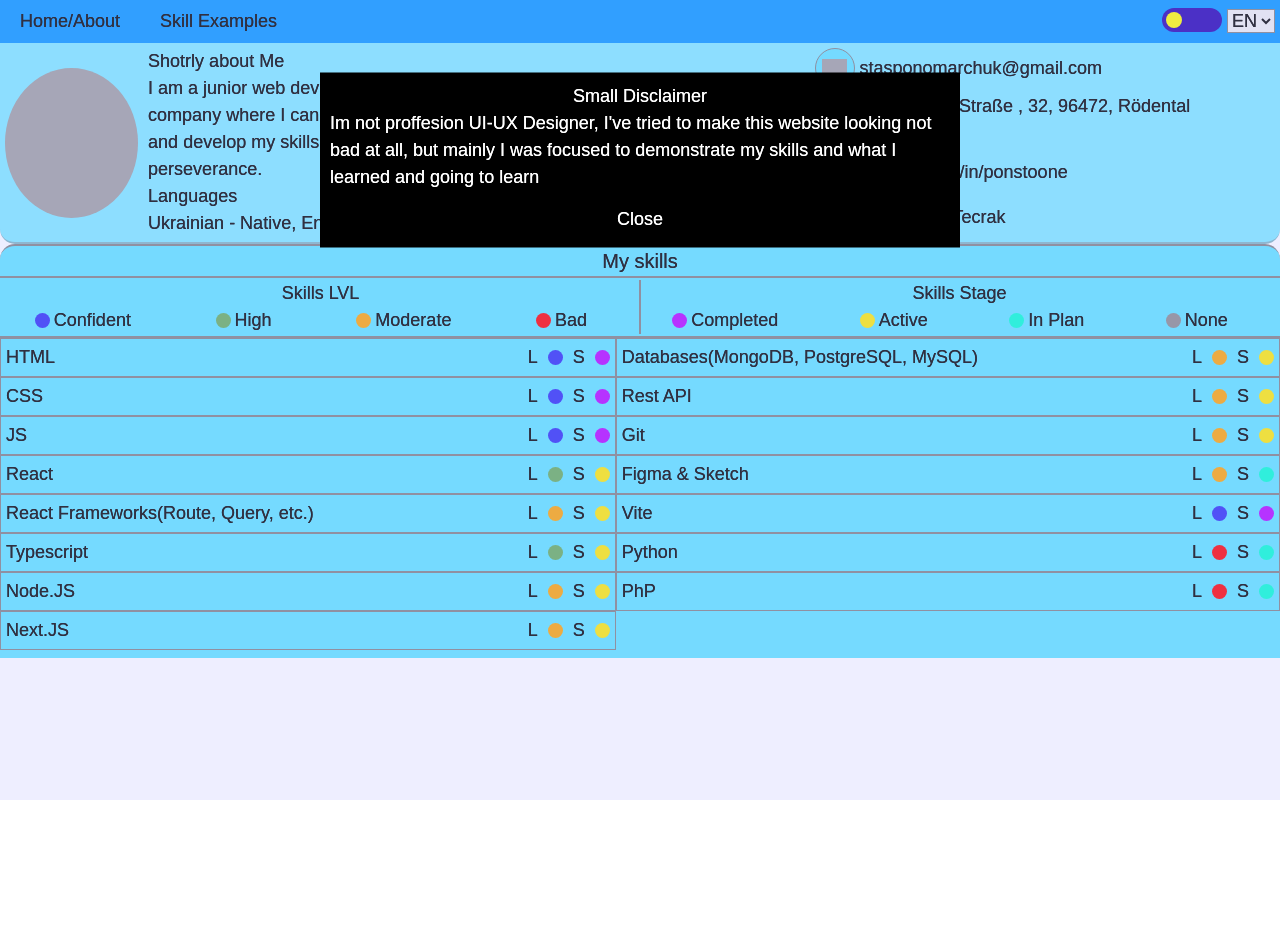
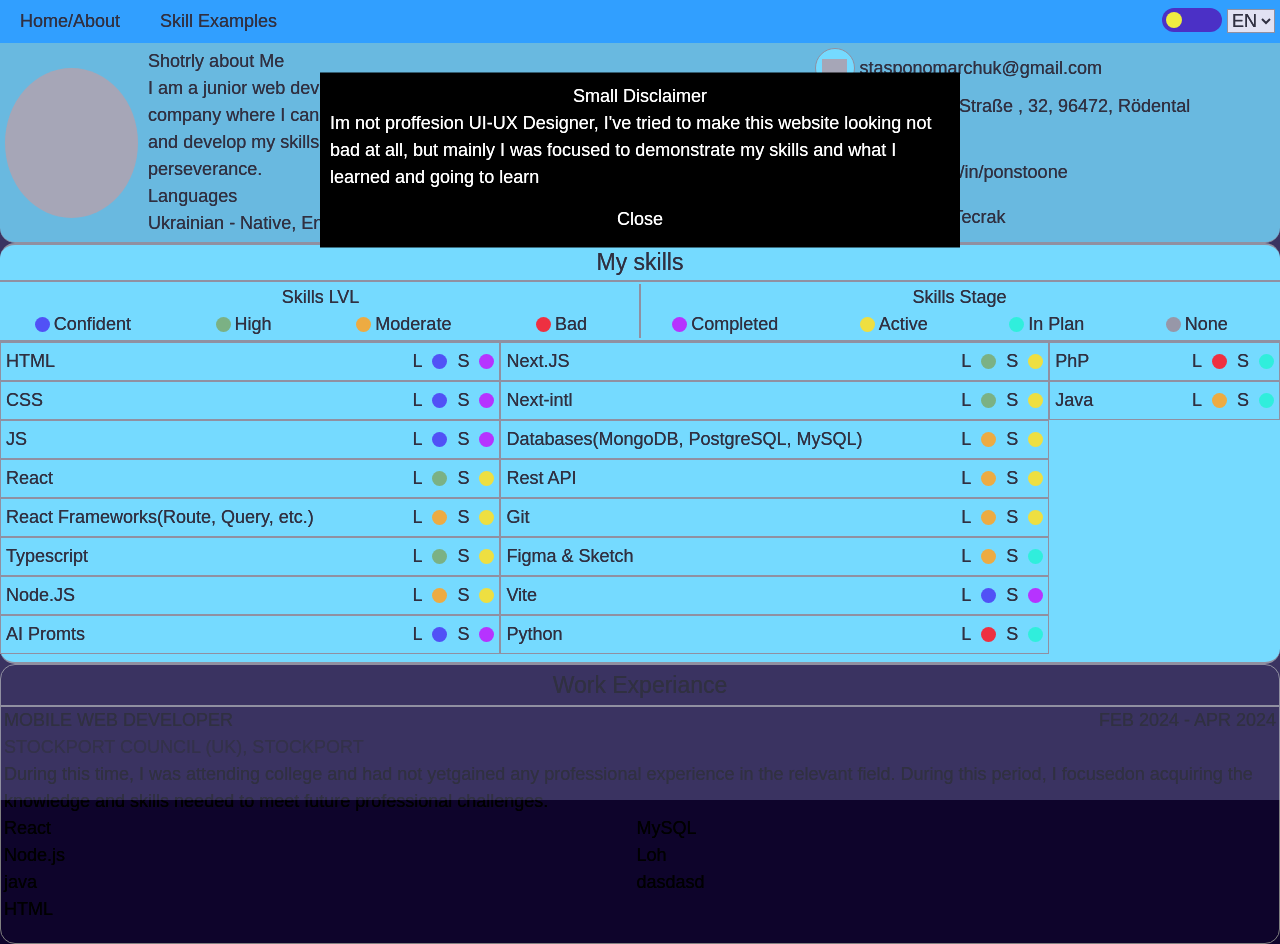
Before and after one commit to Tecrak/portfolio, a Next.js app: page /en in a window 1280 px wide. Before the commit the page ends 800 px from the top, so only its background shows below. Built offline with nearby package versions, Linux system fonts and the light colour scheme; grey boxes are pictures that could not be loaded.

Commit message:
Super basic work experiance section

```diff
--- /dev/null
+++ b/app/[locale]/components/ExpList.tsx
@@ -0,0 +1,37 @@
+import { EXP_LIST } from "@/app/config/exp";
+import { useTranslations } from "next-intl";
+
+export default function ExpList() {
+  const t = useTranslations("WorkEXP");
+  return (
+    <>
+      {EXP_LIST.map((list) => (
+        <div className="exp_content">
+          <div className="exp_header">
+            <div className="exp_title_date">
+              <div className="exp_title">
+                <p>{t("position")}</p>
+              </div>
+              <div className="exp_date">{t("date")}</div>
+            </div>
+            <div className="exp_place">
+              <p>{t("place")}</p>
+            </div>
+          </div>
+          <div className="exp_main">
+            <div className="exp_about">
+              <p>{t("about")}</p>
+            </div>
+            <div className="exp_list">
+              <ul>
+                {list.earnedExp.map((exp) => (
+                  <li key={exp}>{exp}</li>
+                ))}
+              </ul>
+            </div>
+          </div>
+        </div>
+      ))}
+    </>
+  );
+}
--- a/app/[locale]/lang/de.json
+++ b/app/[locale]/lang/de.json
@@ -31,5 +31,12 @@
         "None": "Keine"
       }
     }
+  },
+  "WorkEXP": {
+    "title": "Berufserfahrung",
+    "position": "ENTWICKLER MOBILER ANWENDUNGEN",
+    "date": "FEB 2024 - APR 2024",
+    "place": "STOCKPORT COUNCIL (UK), STOCKPORT",
+    "about": "Während dieses Zeitraums studierte ich am College und hatte noch keine beruichen Tätigkeiten im entsprechenden Bereich. In dieser Zeit konzentrierte ich mich darauf, Wissen und Fähigkeiten für zukünftige beruiche Herausforderungen zu erwerben."
   }
 }
--- a/app/[locale]/lang/en.json
+++ b/app/[locale]/lang/en.json
@@ -32,5 +32,12 @@
         "None": "None"
       }
     }
+  },
+  "WorkEXP": {
+    "title": "Work Experiance",
+    "position": "MOBILE WEB DEVELOPER",
+    "date": "FEB 2024 - APR 2024",
+    "place": "STOCKPORT COUNCIL (UK), STOCKPORT",
+    "about": "During this time, I was attending college and had not yetgained any professional experience in the relevant field. During this period, I focusedon acquiring the knowledge and skills needed to meet future professional challenges."
   }
 }
--- a/app/[locale]/lang/ua.json
+++ b/app/[locale]/lang/ua.json
@@ -31,5 +31,12 @@
         "None": "Не знаю"
       }
     }
+  },
+  "WorkEXP": {
+    "title": "Досвід роботи",
+    "position": "Розробник мобільних застосунків",
+    "date": "Лют 2024 - Квіт 2024",
+    "place": "Мерія Stockport'a (UK), STOCKPORT",
+    "about": "У той час я навчався у коледжі й ще не мав професійного досвіду у відповідній галузі. У цей період я зосередивсяна набутті знань і навичок, необхідних для вирішення майбутніх професійних завдань."
   }
 }
--- a/app/[locale]/page.tsx
+++ b/app/[locale]/page.tsx
@@ -2,12 +2,14 @@ import "./styles/page.css";
 import ContactsList from "./components/contactsList";
 import SkillsContent from "./components/skillsContent";
 import AboutMe from "./components/aboutMe";
+import ExpList from "./components/ExpList";
 import WelcomeWindow from "./components/welcomeWindow";
 export const dynamic = "force-dynamic";
 import { useTranslations } from "next-intl";
 
 export default function Page() {
   const t = useTranslations("SkillsList");
+  const tEXP = useTranslations("WorkEXP");
   return (
     <div className="main">
       <section className="main_content">
@@ -27,7 +29,11 @@ export default function Page() {
         <h2>{t("title")}</h2>
         <SkillsContent />
       </section>
-      <section className="experience_content"></section>
+      <section className="experience_content">
+        <h2>{tEXP("title")}</h2>
+        <ExpList />
+      </section>
+      <section className="education"></section>
       <section className="end_content"></section>
       <WelcomeWindow />
     </div>
--- a/app/[locale]/styles/globals.css
+++ b/app/[locale]/styles/globals.css
@@ -20,6 +20,7 @@ body {
   margin: 0;
   padding: 0;
   font-family: Arial, Helvetica, sans-serif;
+  background: rgb(14, 4, 43);
 }
 * a {
   text-decoration: none;
--- a/app/[locale]/styles/page.css
+++ b/app/[locale]/styles/page.css
@@ -1,4 +1,5 @@
 :root {
+  --h2-section: 23px;
   --about-bg: 92, 228, 255;
   --skill-bg: default;
   --skill-bg-hover: rgb(176, 242, 255);
@@ -46,7 +47,7 @@
 /* ---ABOUT INFO CONTAINER--- */
 .aboutInfoContainer {
   display: flex;
-  border-bottom: 2px solid rgba(128, 128, 128, 0.501);
+  border-bottom: 1.5px solid grey;
   border-radius: 0px 0px 15px 15px;
   background-color: rgba(var(--about-bg), 0.8);
 }
@@ -111,11 +112,12 @@
 .skills_content {
   background: rgba(var(--about-bg));
   border-top: 2px grey solid;
-  border-radius: 15px 15px 0px 0px;
+  border-bottom: 2px grey solid;
+  border-radius: 15px;
 }
 .skills_content > h2 {
   text-align: center;
-  font-size: 20px;
+  font-size: var(--h2-section);
 }
 .skills_lvl_stage {
   display: flex;
@@ -169,7 +171,7 @@
 .skills_table > ul > li.fixed {
   border: 3px rgb(255, 255, 255) solid;
 }
-.skills_table > ul > li .skills_table > ul > li:hover {
+.skills_table > ul > li:hover {
   background: var(--skill-bg-hover);
 }
 .skillStatusBall {
@@ -185,3 +187,40 @@
   gap: 10px;
   margin-left: 10px;
 }
+/* ---ExpList--- */
+.experience_content {
+  border-radius: 15px;
+  border: 1.5px grey solid;
+}
+.experience_content > h2 {
+  text-align: center;
+  padding: 3px;
+  border-bottom: 2px grey solid;
+  font-size: var(--h2-section);
+}
+.exp_content > * {
+  padding: 0px 3px;
+}
+
+.exp_title_date {
+  display: flex;
+  justify-content: space-between;
+}
+
+.exp_place {
+  opacity: 0.7;
+}
+
+.exp_list {
+  display: flex;
+}
+.exp_list > ul {
+  display: flex;
+  height: 10vw;
+  flex-wrap: wrap;
+  width: 100%;
+  flex-direction: column;
+}
+.exp_list > ul > li {
+  /* min-width: 200px; */
+}
--- /dev/null
+++ b/app/config/exp.ts
@@ -0,0 +1,20 @@
+type expList = {
+  id: number;
+  title: string;
+  date: string;
+  place: string;
+  about: string;
+  earnedExp: string[];
+};
+
+export const EXP_LIST: expList[] = [
+  {
+    id: 2,
+    title: "ENTWICKLER MOBILER ANWENDUNGEN",
+    date: "FEB 2024 - APR 2024",
+    place: "STOCKPORT COUNCIL (UK). STOCKPORT",
+    about:
+      "Während dieses Zeitraums studierte ich am College und hatte noch keine beruichen Tätigkeiten im entsprechenden Bereich. In dieser Zeit konzentrierte ich mich darauf, Wissen und Fähigkeiten für zukünftige beruiche Herausforderungen zu erwerben.",
+    earnedExp: ["React", "Node.js", "java", "HTML", "MySQL", "Loh", "dasdasd"],
+  },
+];
--- a/app/config/skills.ts
+++ b/app/config/skills.ts
@@ -44,7 +44,9 @@ export const SKILLS_LIST = resolveSkills([
   },
   { skillName: "Typescript", lvl: "High", stage: "Active" },
   { skillName: "Node.JS", lvl: "Moderate", stage: "Active" },
-  { skillName: "Next.JS", lvl: "Moderate", stage: "Active" },
+  { skillName: "AI Promts", lvl: "Confident", stage: "Completed" },
+  { skillName: "Next.JS", lvl: "High", stage: "Active" },
+  { skillName: "Next-intl", lvl: "High", stage: "Active" },
   {
     skillName: "Databases(MongoDB, PostgreSQL, MySQL)",
     lvl: "Moderate",
@@ -56,4 +58,5 @@ export const SKILLS_LIST = resolveSkills([
   { skillName: "Vite", lvl: "Confident", stage: "Completed" },
   { skillName: "Python", lvl: "Bad", stage: "InPlan" },
   { skillName: "PhP", lvl: "Bad", stage: "InPlan" },
+  { skillName: "Java", lvl: "Moderate", stage: "InPlan" },
 ]);
```
